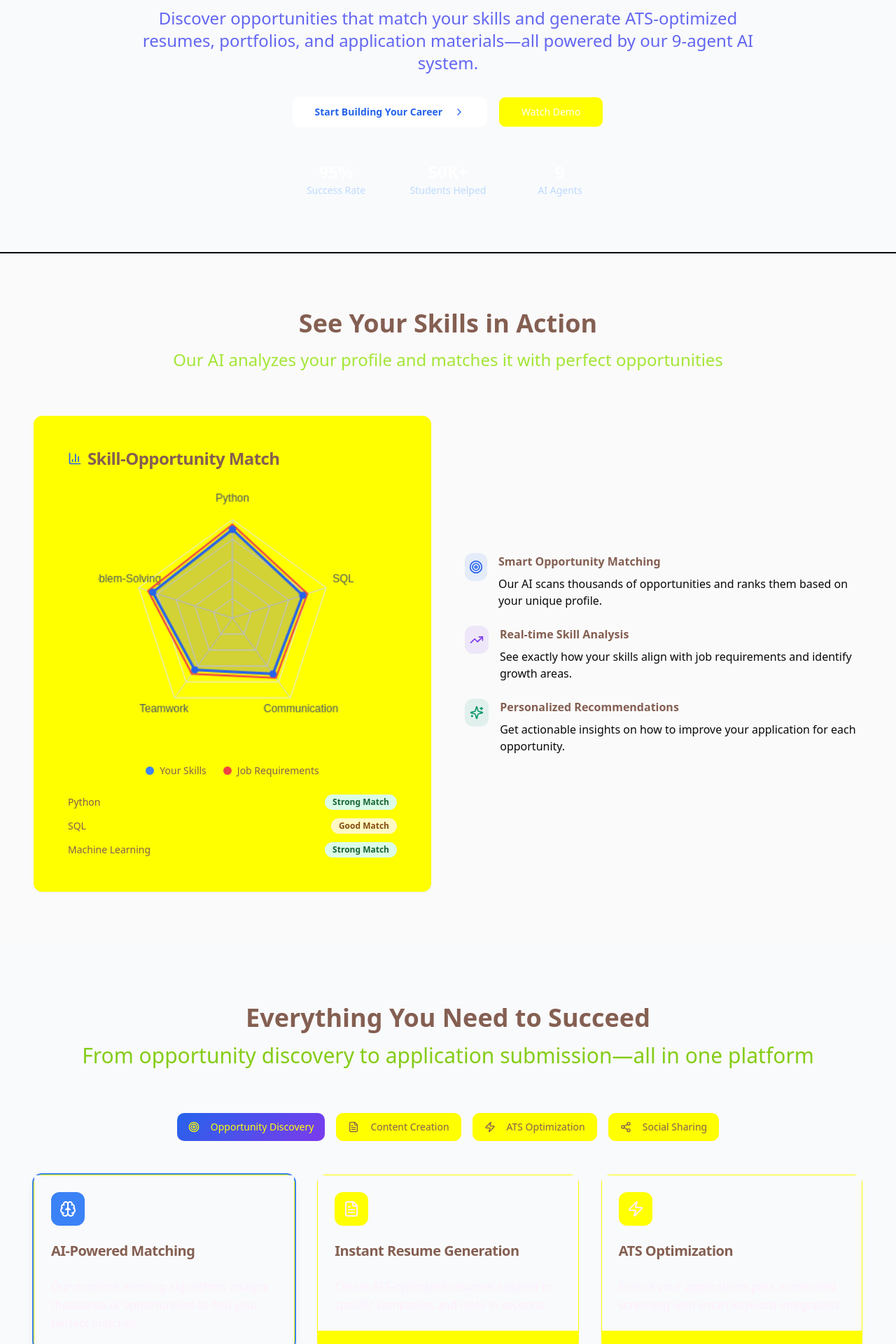
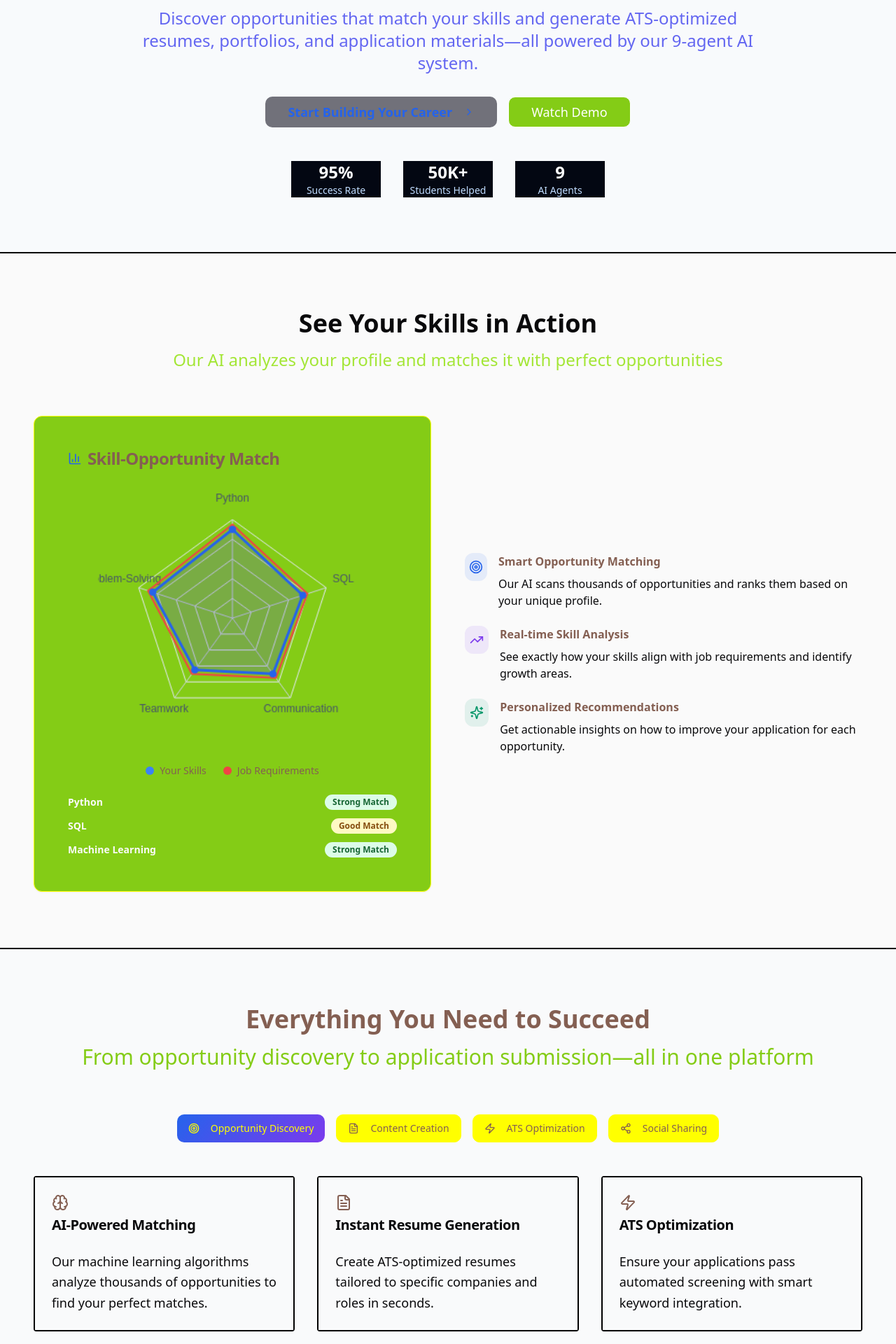
Before and after one commit to mayankgit22/career-canvas-ai-sculptor-97, a React (Vite) app: page / in a window 1280 px wide. Shown: the part 360-2280 px from the top of the page at 70% size. Built offline with nearby package versions, Linux system fonts and the light colour scheme.

Commit message:
Visual edit in Lovable
Edited UI in Lovable

```diff
--- a/src/components/FeatureCard.tsx
+++ b/src/components/FeatureCard.tsx
@@ -12,15 +12,15 @@ export const FeatureCard = ({
   description,
   active = false
 }: FeatureCardProps) => {
-  return <Card className={`transition-all duration-300 hover:shadow-lg hover:-translate-y-1 ${active ? "ring-2 ring-blue-500 shadow-lg" : ""}`}>
+  return <Card className="border-2 border-black rounded">
       <CardHeader className="bg-gray-50">
-        <div className={`w-12 h-12 rounded-lg flex items-center justify-center mb-4 transition-colors ${active ? "bg-blue-500" : "bg-muted"}`}>
-          <Icon className={`w-6 h-6 ${active ? "text-white" : "text-muted-foreground"}`} />
+        <div className="bg-gray-50">
+          <Icon className="bg-gray-50" />
         </div>
-        <CardTitle className="text-xl">{title}</CardTitle>
+        <CardTitle className="text-xl text-zinc-950">{title}</CardTitle>
       </CardHeader>
       <CardContent className="bg-gray-50">
-        <p className="text-muted-foreground leading-relaxed">{description}</p>
+        <p className="leading-relaxed text-zinc-950 text-lg">{description}</p>
       </CardContent>
     </Card>;
 };
--- a/src/pages/Index.tsx
+++ b/src/pages/Index.tsx
@@ -23,7 +23,7 @@ const Index = () => {
             <Badge className="mb-6 text-white border-white/30 bg-slate-950">
               🚀 AI-Powered Career Success Platform
             </Badge>
-            <h1 className="text-5xl md:text-7xl font-bold mb-6 leading-tight">
+            <h1 className="text-5xl font-bold mb-6 leading-tight text-zinc-950 md:text-7xl">
               Your AI Career <br />
               <span className="text-brand-purple">Sculptor</span>
             </h1>
@@ -33,27 +33,27 @@ const Index = () => {
             </p>
             <div className="flex flex-col sm:flex-row gap-4 justify-center items-center">
               <Link to="/profile">
-                <Button size="lg" className="bg-white text-blue-600 hover:bg-blue-50 font-semibold px-8 py-4">
+                <Button size="lg" className="text-blue-600 px-8 py-4 bg-zinc-500 hover:bg-zinc-400 font-semibold text-lg">
                   Start Building Your Career
                   <ChevronRight className="ml-2 w-5 h-5" />
                 </Button>
               </Link>
-              <Button size="lg" variant="outline" className="border-white text-white hover:bg-white/10 px-8 py-4">
+              <Button size="lg" variant="outline" className="border-white text-white px-8 py-4 bg-lime-500 hover:bg-lime-400 text-lg">
                 Watch Demo
               </Button>
             </div>
             <div className="mt-12 grid grid-cols-3 gap-8 max-w-md mx-auto">
               <div className="text-center">
-                <div className="text-2xl font-bold">95%</div>
-                <div className="text-sm text-blue-200">Success Rate</div>
+                <div className="text-2xl font-bold bg-gray-950">95%</div>
+                <div className="text-sm text-blue-200 bg-gray-950">Success Rate</div>
               </div>
               <div className="text-center">
-                <div className="text-2xl font-bold">50K+</div>
-                <div className="text-sm text-blue-200">Students Helped</div>
+                <div className="text-2xl font-bold bg-gray-950">50K+</div>
+                <div className="text-sm text-blue-200 bg-gray-950">Students Helped</div>
               </div>
               <div className="text-center">
-                <div className="text-2xl font-bold">9</div>
-                <div className="text-sm text-blue-200">AI Agents</div>
+                <div className="text-2xl font-bold bg-gray-950">9</div>
+                <div className="text-sm text-blue-200 bg-gray-950">AI Agents</div>
               </div>
             </div>
           </div>
@@ -61,17 +61,17 @@ const Index = () => {
       </section>
 
       {/* Skills Visualization Demo */}
-      <section className="py-20 px-4 bg-neutral-50">
+      <section className="py-20 px-4 bg-neutral-50 border-b-2 border-black ">
         <div className="container mx-auto">
           <div className="text-center mb-16">
-            <h2 className="font-bold mb-4 text-4xl">See Your Skills in Action</h2>
+            <h2 className="font-bold mb-4 text-4xl text-zinc-950">See Your Skills in Action</h2>
             <p className="text-lime-400 font-medium text-2xl">
               Our AI analyzes your profile and matches it with perfect opportunities
             </p>
           </div>
           <div className="grid lg:grid-cols-2 gap-12 items-center">
             <div>
-              <Card className="p-6">
+              <Card className="p-6 bg-lime-500">
                 <CardHeader>
                   <CardTitle className="flex items-center gap-2">
                     <BarChart3 className="w-5 h-5 text-brand-blue" />
@@ -82,15 +82,15 @@ const Index = () => {
                   <RadarChart />
                   <div className="mt-6 space-y-3">
                     <div className="flex items-center justify-between">
-                      <span className="text-sm">Python</span>
+                      <span className="text-zinc-50 font-semibold text-sm">Python</span>
                       <Badge className="bg-green-100 text-green-800">Strong Match</Badge>
                     </div>
                     <div className="flex items-center justify-between">
-                      <span className="text-sm">SQL</span>
+                      <span className="text-zinc-50 font-semibold text-sm">SQL</span>
                       <Badge className="bg-yellow-100 text-yellow-800">Good Match</Badge>
                     </div>
                     <div className="flex items-center justify-between">
-                      <span className="text-sm">Machine Learning</span>
+                      <span className="font-semibold text-zinc-50 text-sm">Machine Learning</span>
                       <Badge className="bg-green-100 text-green-800">Strong Match</Badge>
                     </div>
                   </div>
```
